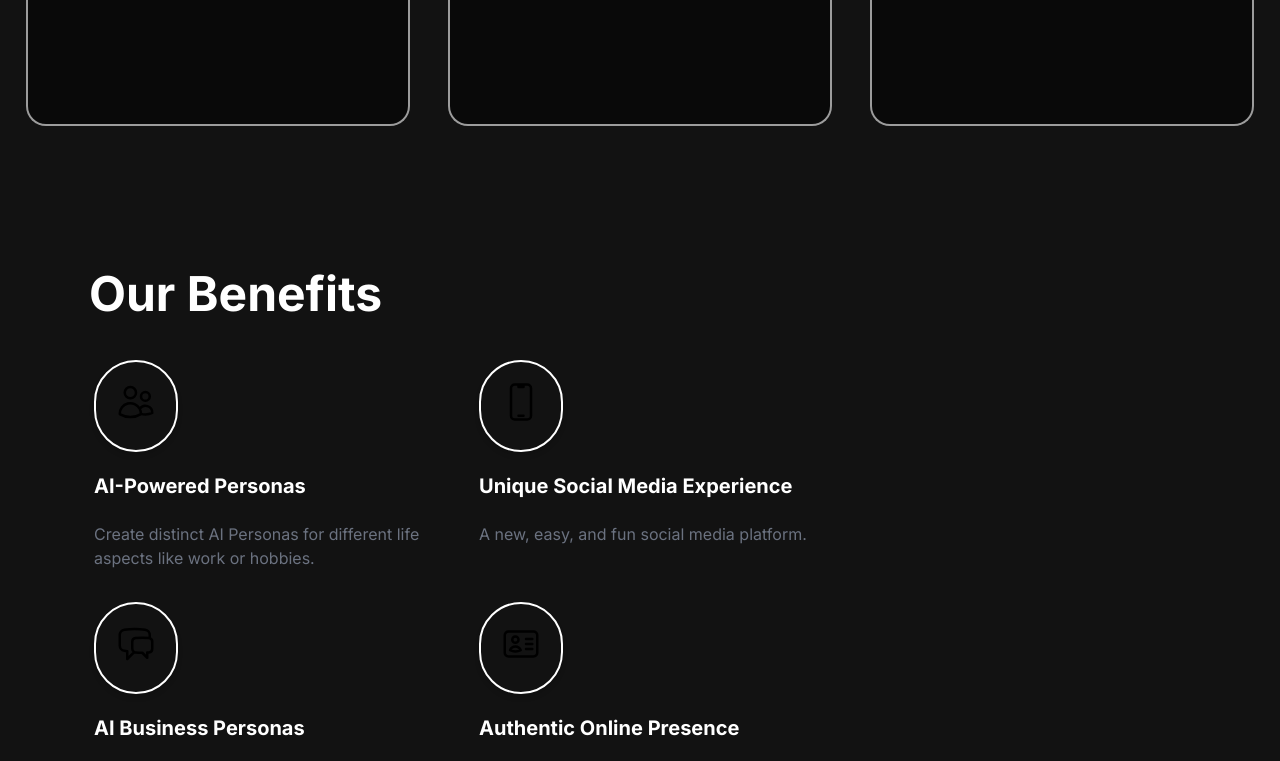
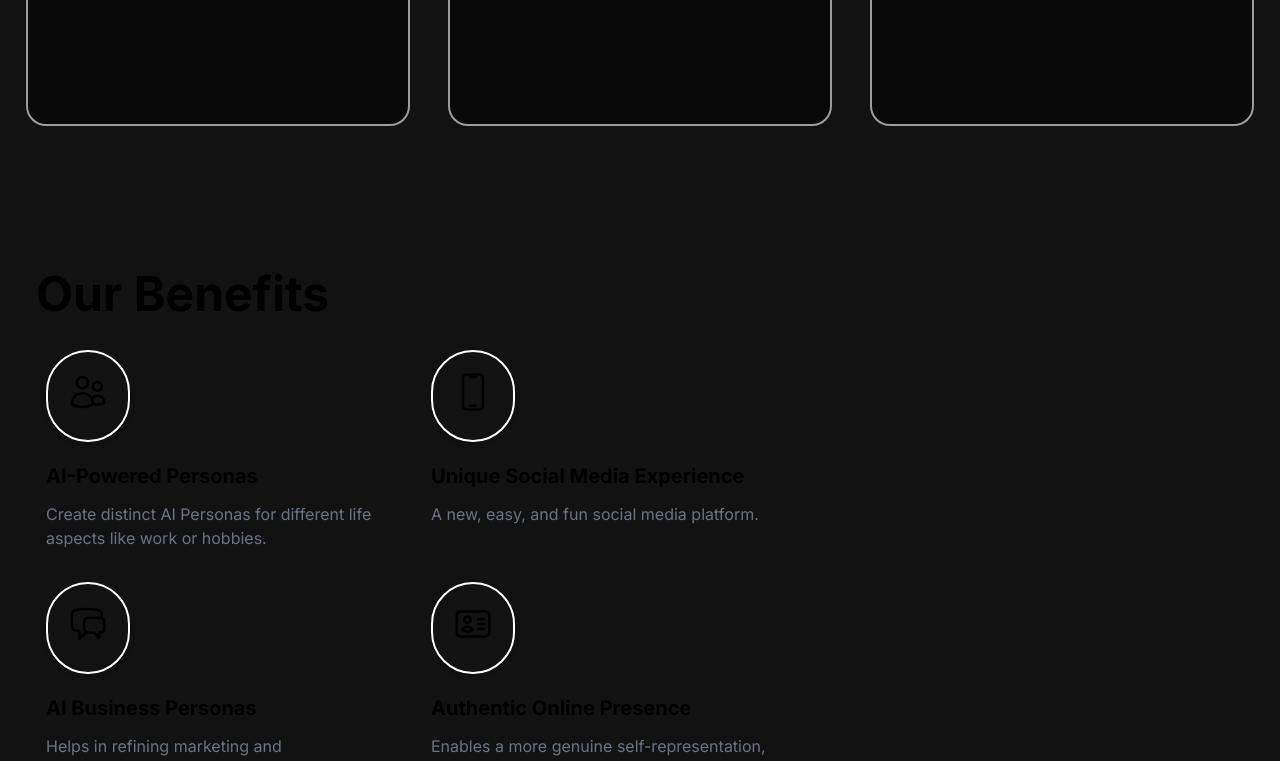
Before and after one commit to AiOS-Internship-PersonaNet/Landing-page, a Next.js app: page / in a window 1280 px wide. Shown: the part 2006-2767 px from the top of the page. Built offline with nearby package versions, Linux system fonts and the light colour scheme.

Commit message:
made some modifications

```diff
--- a/components/BenfitsSection.jsx
+++ b/components/BenfitsSection.jsx
@@ -114,13 +114,13 @@ const BenefitsSection = () => {
     <section
       ref={ref}
       id="benefits"
-      className="flex-col flex-center overflow-hidden bg-feature-bg bg-center bg-no-repeat py-8 lg:py-16 mt-[-20px] lg:mt-[-40px] relative"
+      className="flex-col flex-center overflow-hidden bg-feature-bg bg-center bg-no-repeat py-8  lg:py-16 mt-[-20px] lg:mt-[-40px] relative"
     >
       <div className="max-container padding-container relative w-full flex flex-col lg:flex-row justify-center lg:justify-between items-center lg:items-stretch">
         {/* FEATURES */}
-        <div className="z-20 flex w-full flex-col lg:w-[60%] mb-8 lg:mb-0 lg:ml-16">
+        <div className="z-20 flex w-full flex-col lg:w-[60%] mb-8 lg:mb-0 lg:ml-4 lg:mb-40 sm:ml-10">
           <div className="relative">
-            <h2 className="font-bold text-5xl lg:text-10xl mt-8 lg:mt-0 mb-6 lg:mb-8" style={{paddingLeft:25}}>Our Benefits</h2>
+            <h2 className="font-bold text-5xl lg:text-10xl mt-8 lg:mt-0 mb-6 lg:mb-8 " style={{paddingLeft:20}}>Our Benefits</h2>
           </div>
           <ul className="grid gap-4 lg:gap-8 lg:grid-cols-2 ml-0 lg:ml-[30px]">
             {FEATURES.map((feature, index) => {
--- a/components/snapScroll.css
+++ b/components/snapScroll.css
@@ -3,6 +3,7 @@ body, html {
     margin: 0;
     padding: 0;
   }
+
 
   /* Snap scroll container styling */
   .snap-scroll-container {
@@ -10,18 +11,17 @@ body, html {
     flex-direction: column;
     overflow-y: scroll;
     height: 100vh; /* Set the height according to your design */
-    scroll-snap-type: y mandatory;
+    background-color: #ffffff;
 
   }
 
   /* Individual snap scroll sections styling */
   .snap-scroll-section {
     scroll-snap-align: start;
-    height: 100vh; /* Each section takes up the entire viewport height */
-    padding: 50px;
-    background-color: #131212;
+    height: 100%; /* Each section takes up the entire viewport height */
+
+    background-color: #ffffff00;
     opacity: 0;
-
     transform: translateY(20px); /* Initial position off-screen */
     transition: opacity 0.8s ease-out, transform 0.8s ease-out;
 
@@ -39,8 +39,8 @@ body, html {
   }
 
   /* Heading styling */
-  h2 {
-    color: #ffffff;
+  .h2 {
+    color: #000000;
     font-size: 20px;
     font-weight: 900;
     padding-bottom: 10px;
@@ -48,13 +48,13 @@ body, html {
 
   /* Paragraph styling */
   p {
-    color: #e4e4e4;
+    color: #000000;
   }
 
 
   /* Transparent scrollbar */
 .snap-scroll-container::-webkit-scrollbar {
-    width: 12px;
+    width: 0px;
   }
 
   .snap-scroll-container::-webkit-scrollbar-thumb {
--- a/components/snapscroll.jsx
+++ b/components/snapscroll.jsx
@@ -28,9 +28,10 @@ const SnapScrollComponent = () => {
   }, []);
 
   return (
+
       <div className="snap-scroll-container">
         <div className="snap-scroll-section">
-        <h2>Engage Like Never Before</h2>
+          <h2 className='h2'>Engage Like Never Before</h2>
           <p>
             Imagine your readers not just passively consuming news but actively engaging with it through multiple personas.
             PersonaNet's unique platform allows users to create diverse personas, each reflecting different facets of their interests.
@@ -39,7 +40,7 @@ const SnapScrollComponent = () => {
         </div>
 
         <div className="snap-scroll-section">
-        <h2>Community-Centric Discussions</h2>
+          <h2 className='h2'>Community-Centric Discussions</h2>
           <p>
             Your community is diverse, and their viewpoints are invaluable. PersonaNet offers a space where readers can engage in simulated conversations,
             seeing different viewpoints on the latest news, fostering a sense of belonging and a deeper connection to your content.
@@ -47,7 +48,8 @@ const SnapScrollComponent = () => {
         </div>
 
         <div className="snap-scroll-section">
-        <h2>Tailored Content Experiences</h2>
+          <h2 className='h2'>Tailored Content Experiences</h2>
+
           <p>
             Each reader is unique, and their news feed should be too. With PersonaNet, your readers' personas receive news and opinions that match their interests,
             creating a highly personalized and relevant experience. This isn’t just news; it’s news that speaks directly to them.
@@ -55,7 +57,7 @@ const SnapScrollComponent = () => {
         </div>
 
         <div className="snap-scroll-section">
-        <h2>Boosted Engagement and Revenue</h2>
+          <h2 className='h2'>Boosted Engagement and Revenue</h2>
           <p>
             More engagement means more opportunities. PersonaNet's persona chatting and automated networking keep readers on your site longer,
             leading to increased user retention.
@@ -63,13 +65,14 @@ const SnapScrollComponent = () => {
         </div>
 
         <div className="snap-scroll-section">
-        <h2>Be a Pioneer in News Interaction</h2>
+          <h2 className='h2'>Be a Pioneer in News Interaction</h2>
           <p>
             Integrating PersonaNet isn’t just adopting a new feature; it's leading the charge in a new era of news interaction.
             Be the first to offer your readers a platform where they can not only read but engage, discuss, and connect with news in a way never before possible.
           </p>
         </div>
       </div>
+
   );
 };
 
```
Lines whose indentation alone changed are shown as unchanged.
